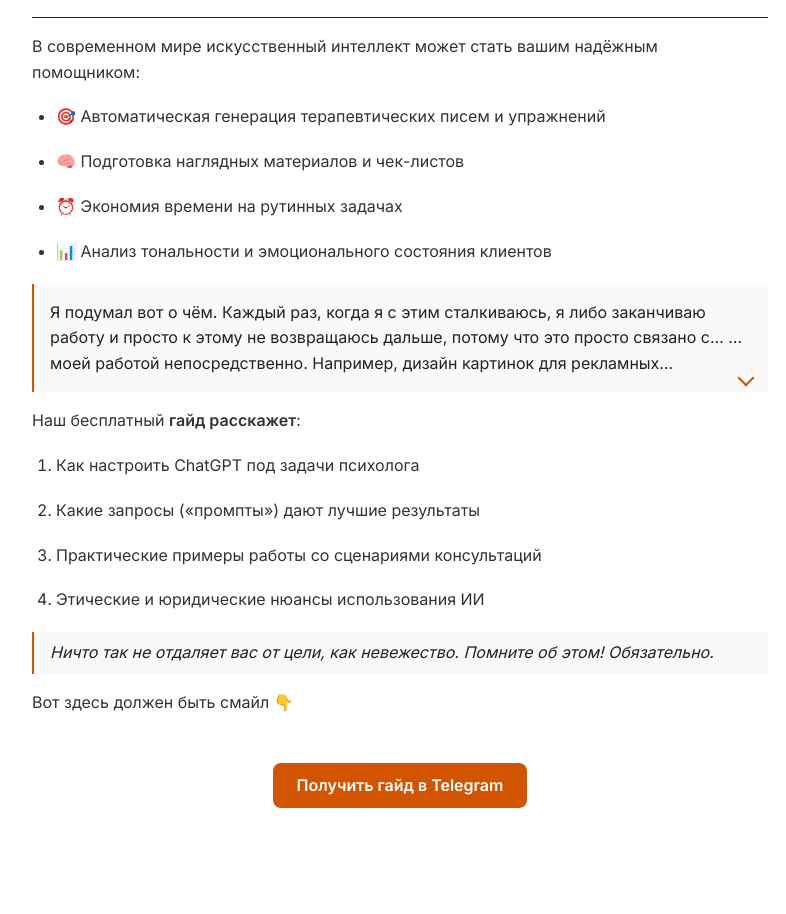
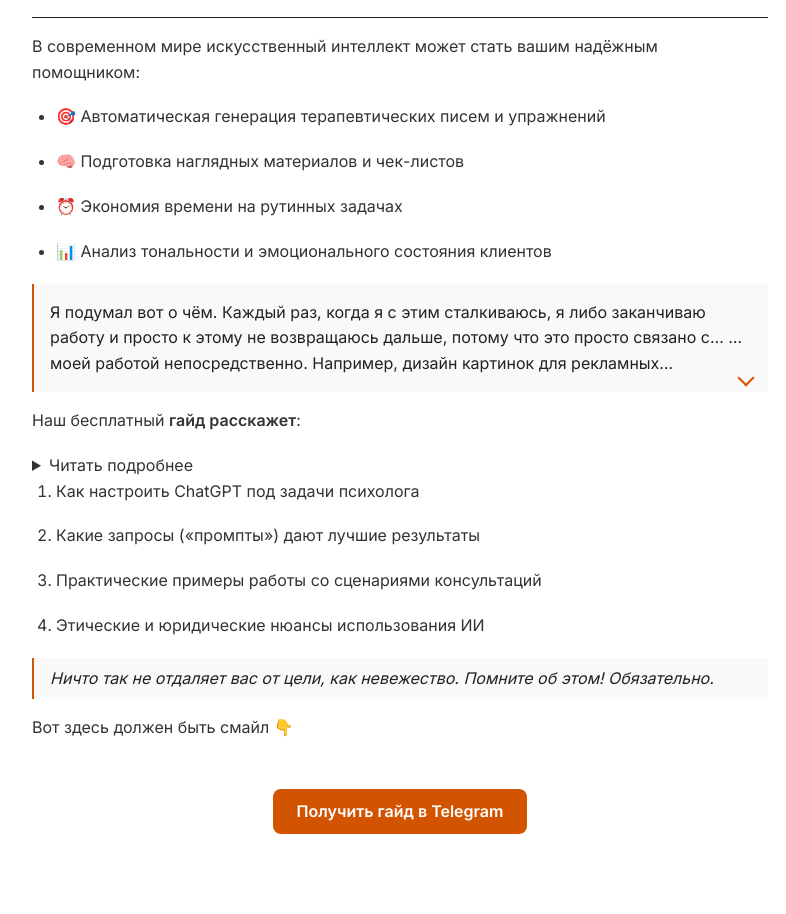
Before and after one commit to BorovitckiySergey/BorovitckiySergey.github.io, a Jekyll site: the page built from pages/Лид-магниты/Подписная для психологов.md, in a window 1280 px wide. Shown: the part 487-1401 px from the top of the page, without its empty margins (240-1026 px from the left). Built offline with Jekyll 4.4.1, drawn with Linux system fonts in a browser that asks for light colours; some web fonts are replaced; before the commit the page ends 1375 px from its top, so only the background shows below that.

Commit message:
╨Р╨▓╤В╨╛╨┤╨╡╨┐╨╗╨╛╨╣: 13.05.2025  1:11:53,13

```diff
--- /dev/null
+++ b/CNAME
@@ -0,0 +1 @@
+borovitsky.ru
--- a/pages/Лид-магниты/Подписная для психологов.md
+++ b/pages/Лид-магниты/Подписная для психологов.md
@@ -45,6 +45,31 @@
 
 Наш бесплатный **гайд расскажет**:
 
+<details>
+  <summary>Читать подробнее</summary>
+
+  <h3>Заголовок раздела</h3>
+  <p>Немного текста с <strong>жирным</strong> и <em>курсивом</em>.</p>
+
+  <blockquote>
+    «Краткая цитата для примера.»
+  </blockquote>
+
+  <ul>
+    <li>Ненумерованный пункт 1</li>
+    <li>Ненумерованный пункт 2</li>
+  </ul>
+
+  <ol>
+    <li>Нумерованный пункт 1</li>
+    <li>Нумерованный пункт 2</li>
+  </ol>
+
+  <p style="color: teal;">Можно менять цвет текста или фона.</p>
+
+</details>
+
+
 1. Как настроить ChatGPT под задачи психолога
 2. Какие запросы («промпты») дают лучшие результаты
 3. Практические примеры работы со сценариями консультаций
```
Also changed, not shown: .obsidian/workspace.json.
